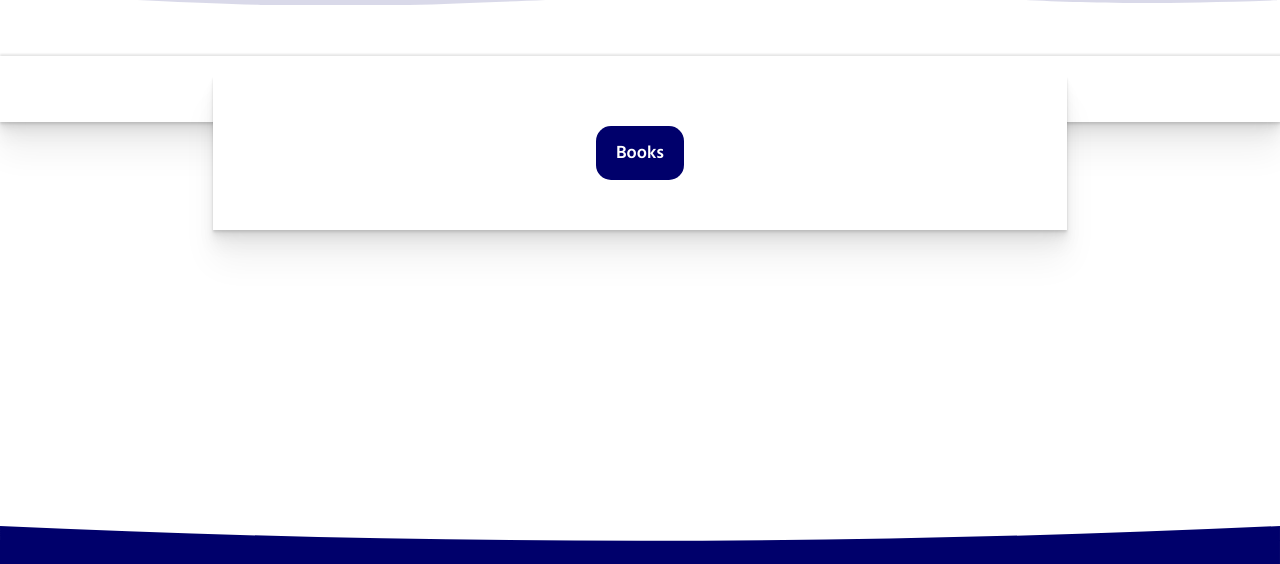
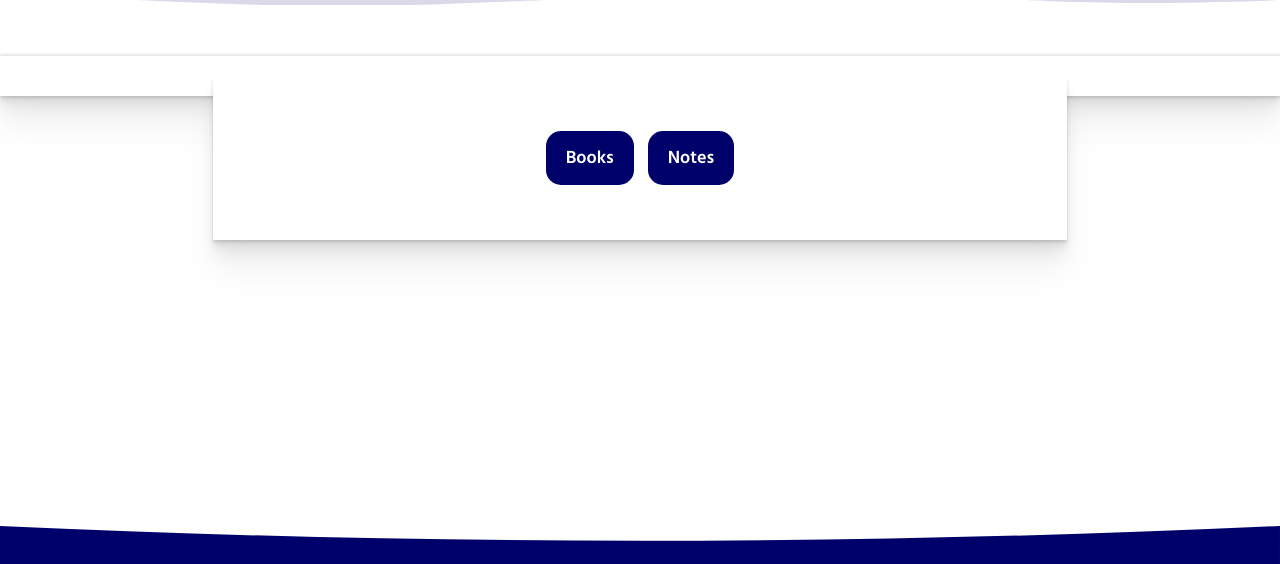
Before and after one commit to rayankarki567/rayankarki567.github.io, a plain HTML site: page sxc.html in a window 1280 px wide. Shown: the part 110-674 px from the top of the page. Drawn offline with nearby package versions, Linux system fonts and the light colour scheme.

Commit message:
Modified sxc

```diff
--- a/sxc.html
+++ b/sxc.html
@@ -55,13 +55,10 @@
 </header>
 <br>
 <br>
-<div class="card-container" id="drive-link" style="text-align: center; padding-top: 20px; padding-bottom: 20px;   box-shadow:2px 0 2px 2px rgba(0,0,0,.1),0 4px 4px rgba(0,0,0,.05),0 8px 8px rgba(0,0,0,.05),0 16px 16px rgba(0,0,0,.05),0 32px 32px rgba(0,0,0,.05)">
+<div class="card-container" style="text-align: center; padding-top: 20px; padding-bottom: 20px;   box-shadow:2px 0 2px 2px rgba(0,0,0,.1),0 4px 4px rgba(0,0,0,.05),0 8px 8px rgba(0,0,0,.05),0 16px 16px rgba(0,0,0,.05),0 32px 32px rgba(0,0,0,.05)">
   <div class="card card-shadow col-xs-10 col-xs-offset-1 col-md-8 col-md-offset-2 reveal">
-<button class="btn btn-keh" style="background-color: #00006b;"><strong style="color: white;">Books</strong></button>
-<script>
-const driveLinkButton = document.querySelector('#drive-link');
-driveLinkButton.addEventListener('click', () => {window.location.href = 'https://drive.google.com/drive/folders/1KjzbYI-B1dBRknEGeoxk96svcuyx6Nxy?usp=sharing';});
-</script
+<button class="btn btn-keh" style="background-color: #00006b; margin: 5px;"><a href="https://drive.google.com/drive/folders/1KjzbYI-B1dBRknEGeoxk96svcuyx6Nxy?usp=sharing"><strong style="color: white;">Books</strong></a></button>
+<button class="btn btn-keh" style="background-color: #00006b; margin: 5px;"><a href="https://drive.google.com/drive/folders/1T9MkQtq-J-HLIkHv5Th7PkYnhpXM66Bt?usp=sharing"><strong style="color: white;">Notes</strong></a></button>
 </div>
 </div>
  <br>
```
